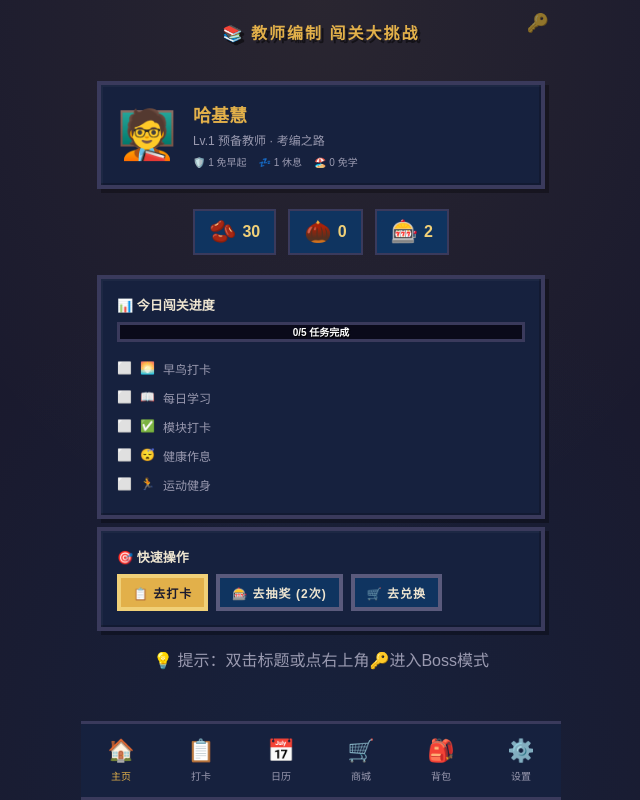
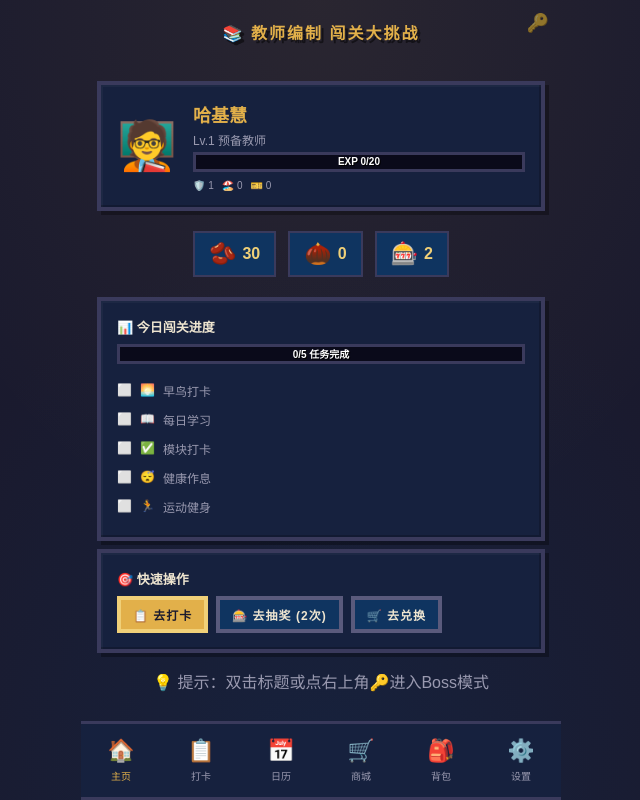
Before and after one commit to Jack414b/teacher-game, a React (Vite) app: page / in a window 1280 px wide. Shown: the whole page, without its empty margins (319-959 px from the left). Built offline with nearby package versions, Linux system fonts and the light colour scheme; no server answers; the database is empty.

Commit message:
经验值等级系统+精简卡片

```diff
--- a/src/App.tsx
+++ b/src/App.tsx
@@ -44,6 +44,7 @@ function App() {
         beans_small: STARTER_PACK.beans_small,
         beans_big: 0,
         spin_chances: STARTER_PACK.spin_chances,
+        xp: 0,
         cards: STARTER_PACK.cards as User['cards'],
         created_at: new Date().toISOString(),
       }
--- a/src/pages/BackpackPage.tsx
+++ b/src/pages/BackpackPage.tsx
@@ -15,7 +15,7 @@ export default function BackpackPage(_props: Props) {
     getRedemptions(user.id).then(setRedemptions).catch(() => {})
   }, [user])
 
-  const cards = user?.cards || { 免早起卡: 0, 休息卡: 0, 免学休息日: 0 }
+  const cards = user?.cards || { 免早起卡: 0, 免学休息日: 0, 免学半日券: 0 }
   const pendingItems = redemptions.filter(r => r.status !== 'delivered')
 
   return (
@@ -24,37 +24,26 @@ export default function BackpackPage(_props: Props) {
 
       {/* 特权卡 */}
       <h3 className="section-title">🃏 特权卡</h3>
-      <div style={{ display: 'grid', gridTemplateColumns: '1fr 1fr', gap: '10px' }}>
+      <div style={{ display: 'flex', gap: '10px' }}>
         <PixelCard>
-          <div style={{ textAlign: 'center' }}>
-            <div style={{ fontSize: '36px' }}>🛡️</div>
-            <h4 style={{ fontSize: '13px', margin: '4px 0' }}>免早起券</h4>
-            <p style={{ fontSize: '20px', color: 'var(--gold)', fontWeight: 'bold' }}>{cards['免早起卡'] || 0}</p>
-            <p style={{ fontSize: '10px', color: 'var(--text-dim)' }}>使用后当日早鸟打卡自动完成</p>
+          <div style={{ textAlign: 'center', flex: 1 }}>
+            <div style={{ fontSize: '32px' }}>🛡️</div>
+            <h4 style={{ fontSize: '11px', margin: '4px 0' }}>免早起</h4>
+            <p style={{ fontSize: '18px', color: 'var(--gold)', fontWeight: 'bold' }}>{cards['免早起卡'] || 0}</p>
           </div>
         </PixelCard>
         <PixelCard>
-          <div style={{ textAlign: 'center' }}>
-            <div style={{ fontSize: '36px' }}>💤</div>
-            <h4 style={{ fontSize: '13px', margin: '4px 0' }}>休息卡</h4>
-            <p style={{ fontSize: '20px', color: 'var(--gold)', fontWeight: 'bold' }}>{cards['休息卡'] || 0}</p>
-            <p style={{ fontSize: '10px', color: 'var(--text-dim)' }}>休息日全天免打卡</p>
+          <div style={{ textAlign: 'center', flex: 1 }}>
+            <div style={{ fontSize: '32px' }}>🏖️</div>
+            <h4 style={{ fontSize: '11px', margin: '4px 0' }}>免学日</h4>
+            <p style={{ fontSize: '18px', color: 'var(--gold)', fontWeight: 'bold' }}>{cards['免学休息日'] || 0}</p>
           </div>
         </PixelCard>
         <PixelCard>
-          <div style={{ textAlign: 'center' }}>
-            <div style={{ fontSize: '36px' }}>🏖️</div>
-            <h4 style={{ fontSize: '13px', margin: '4px 0' }}>免学休息日</h4>
-            <p style={{ fontSize: '20px', color: 'var(--gold)', fontWeight: 'bold' }}>{cards['免学休息日'] || 0}</p>
-            <p style={{ fontSize: '10px', color: 'var(--text-dim)' }}>转盘大奖，合法躺平一天</p>
-          </div>
-        </PixelCard>
-        <PixelCard>
-          <div style={{ textAlign: 'center' }}>
-            <div style={{ fontSize: '36px' }}>🎫</div>
-            <h4 style={{ fontSize: '13px', margin: '4px 0' }}>免学半日券</h4>
-            <p style={{ fontSize: '20px', color: 'var(--gold)', fontWeight: 'bold' }}>{(cards as Record<string, number>)['免学半日券'] || 0}</p>
-            <p style={{ fontSize: '10px', color: 'var(--text-dim)' }}>转盘大奖，休息半天</p>
+          <div style={{ textAlign: 'center', flex: 1 }}>
+            <div style={{ fontSize: '32px' }}>🎫</div>
+            <h4 style={{ fontSize: '11px', margin: '4px 0' }}>半日券</h4>
+            <p style={{ fontSize: '18px', color: 'var(--gold)', fontWeight: 'bold' }}>{cards['免学半日券'] || 0}</p>
           </div>
         </PixelCard>
       </div>
--- a/src/pages/Dashboard.tsx
+++ b/src/pages/Dashboard.tsx
@@ -5,6 +5,7 @@ import { TASK_CONFIGS } from '../lib/gameData'
 import { getTodayTasks } from '../lib/supabase'
 import { useEffect, useState } from 'react'
 import type { DailyTask } from '../types'
+import { getLevel, getTitle } from '../types'
 
 interface Props { showToast: (msg: string) => void }
 
@@ -25,23 +26,29 @@ export default function Dashboard(_props: Props) {
 
   if (!user) return <div className="page-content"><p className="empty-state">加载中...</p></div>
 
+  const lv = getLevel(user.xp || 0)
+  const title = getTitle(user.xp || 0)
+  const xpInLevel = (user.xp || 0) % 20
+  const xpPct = Math.round((xpInLevel / 20) * 100)
+
   return (
     <div className="page-content">
       {/* 角色信息 */}
       <PixelCard gold>
         <div style={{ display: 'flex', alignItems: 'center', gap: '16px' }}>
           <div style={{ fontSize: '48px' }}>🧑‍🏫</div>
-          <div>
+          <div style={{ flex: 1 }}>
             <h2 style={{ color: 'var(--gold)', fontSize: '18px', margin: '0 0 4px' }}>
               {user.nickname}
             </h2>
-            <p style={{ fontSize: '12px', color: 'var(--text-dim)' }}>
-              Lv.1 预备教师 · 考编之路
+            <p style={{ fontSize: '12px', color: 'var(--text-dim)', marginBottom: '4px' }}>
+              Lv.{lv} {title}
             </p>
-            <div style={{ display: 'flex', gap: '12px', marginTop: '6px', fontSize: '10px', color: 'var(--text-dim)' }}>
-              <span>🛡️ {user.cards?.['免早起卡'] || 0} 免早起</span>
-              <span>💤 {user.cards?.['休息卡'] || 0} 休息</span>
-              <span>🏖️ {user.cards?.['免学休息日'] || 0} 免学</span>
+            <RpgProgress value={xpPct} label={`EXP ${xpInLevel}/20`} variant="gold" />
+            <div style={{ display: 'flex', gap: '8px', marginTop: '8px', fontSize: '10px', color: 'var(--text-dim)' }}>
+              <span>🛡️ {user.cards?.['免早起卡'] || 0}</span>
+              <span>🏖️ {user.cards?.['免学休息日'] || 0}</span>
+              <span>🎫 {user.cards?.['免学半日券'] || 0}</span>
             </div>
           </div>
         </div>
--- a/src/pages/TasksPage.tsx
+++ b/src/pages/TasksPage.tsx
@@ -57,8 +57,10 @@ export default function TasksPage({ showToast }: Props) {
       })
 
       // 更新用户货币
+      const xpGain = beans > 0 ? beans : 0
       const updatedUser = await updateUser(user.id, {
         beans_small: user.beans_small + beans,
+        xp: user.xp + xpGain,
         spin_chances: taskType === 'exercise' && status === 'completed'
           ? user.spin_chances + 1
           : user.spin_chances,
--- a/src/types/index.ts
+++ b/src/types/index.ts
@@ -5,15 +5,33 @@ export interface User {
   beans_small: number;
   beans_big: number;
   spin_chances: number;
+  xp: number;
   cards: UserCards;
   created_at: string;
 }
 
 export interface UserCards {
   免早起卡: number;
-  休息卡: number;
   免学休息日: number;
   免学半日券: number;
+}
+
+// 等级系统
+export const LEVEL_TITLES = [
+  { min: 1, max: 19, title: '预备教师' },
+  { min: 20, max: 39, title: '初级教师' },
+  { min: 40, max: 59, title: '中级教师' },
+  { min: 60, max: 79, title: '高级教师' },
+  { min: 80, max: 100, title: '精英教师' },
+] as const
+
+export function getLevel(xp: number) {
+  return Math.min(100, Math.floor(xp / 20) + 1)
+}
+
+export function getTitle(xp: number) {
+  const lv = getLevel(xp)
+  return LEVEL_TITLES.find(t => lv >= t.min && lv <= t.max)?.title || '预备教师'
 }
 
 // ===== 每日任务 =====
@@ -128,5 +146,6 @@ export interface CustomShopItem {
 export const STARTER_PACK = {
   beans_small: 30,
   spin_chances: 2,
-  cards: { 免早起卡: 1, 休息卡: 1, 免学休息日: 0 },
+  xp: 0,
+  cards: { 免早起卡: 1, 免学休息日: 0, 免学半日券: 0 },
 } as const;
```
